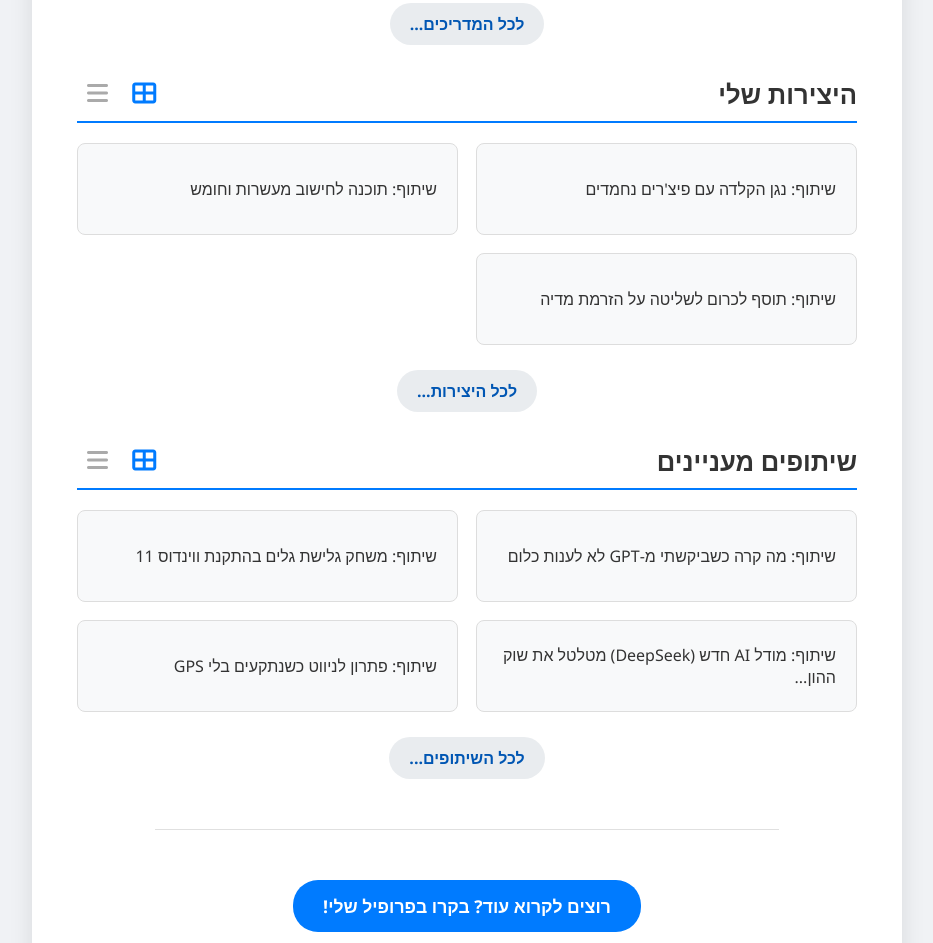
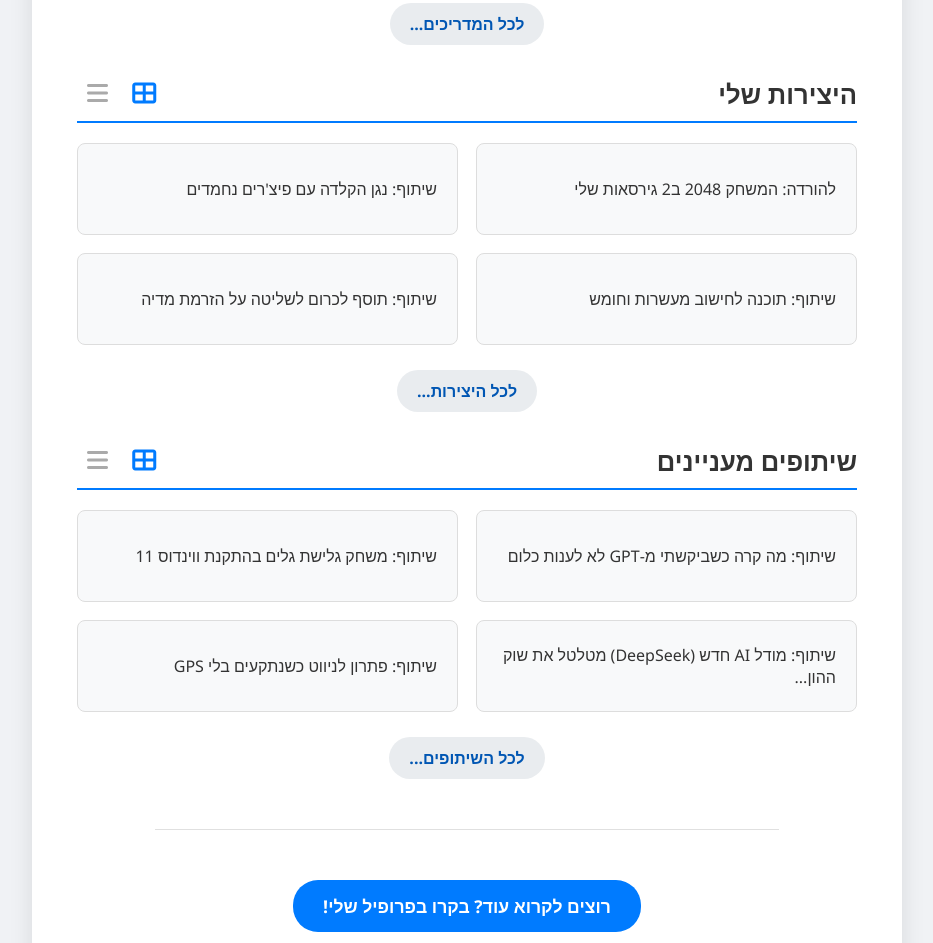
Before and after one commit to yo-2580/profile2580, a plain HTML site: page index.html in a window 1280 px wide. Shown: the part 817-1760 px from the top of the page, without its empty margins (173-1106 px from the left). Drawn offline with Linux system fonts and the light colour scheme.

Commit message:
Update index.html

```diff
--- a/index.html
+++ b/index.html
@@ -90,6 +90,8 @@
             </div>
         </div>
         <div class="links-container" id="creations-container">
+            <!-- כאן בוצע השינוי -->
+            <a href="https://github.com/yo-2580/2048" target="_blank" rel="noopener noreferrer" class="content-link">להורדה: המשחק 2048 ב2 גירסאות שלי</a>
             <a href="https://mitmachim.top/topic/84921/" target="_blank" rel="noopener noreferrer" class="content-link">שיתוף: נגן הקלדה עם פיצ'רים נחמדים</a>
             <a href="https://mitmachim.top/topic/83780/" target="_blank" rel="noopener noreferrer" class="content-link">שיתוף: תוכנה לחישוב מעשרות וחומש</a>
             <a href="https://mitmachim.top/topic/75665/" target="_blank" rel="noopener noreferrer" class="content-link">שיתוף: תוסף לכרום לשליטה על הזרמת מדיה</a>
@@ -136,8 +138,11 @@
             if (savedView === 'list') {
                 container.classList.add('list-view');
                 listViewBtn.classList.add('active');
+                gridViewBtn.classList.remove('active');
             } else {
+                container.classList.remove('list-view');
                 gridViewBtn.classList.add('active');
+                listViewBtn.classList.remove('active');
             }
 
             gridViewBtn.addEventListener('click', () => {
```
